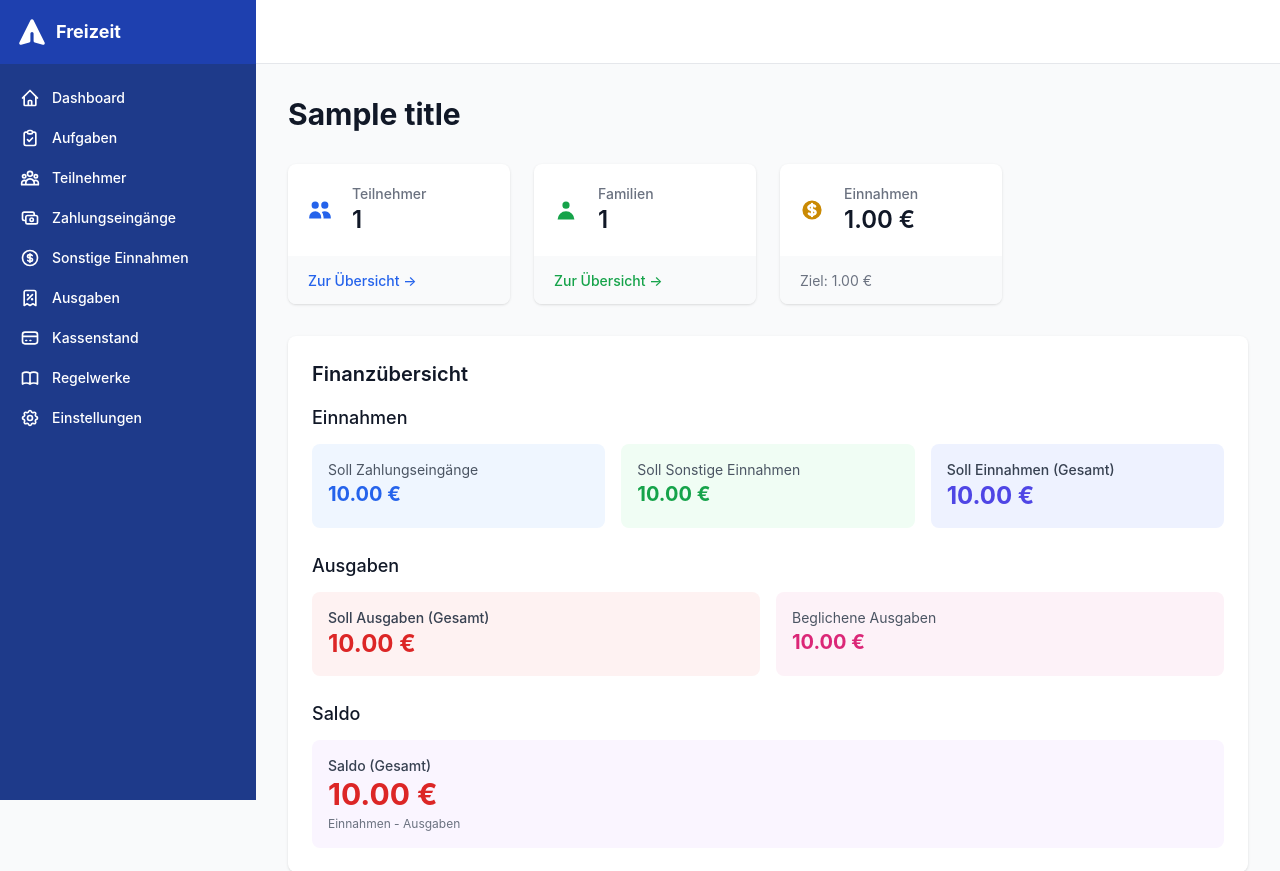
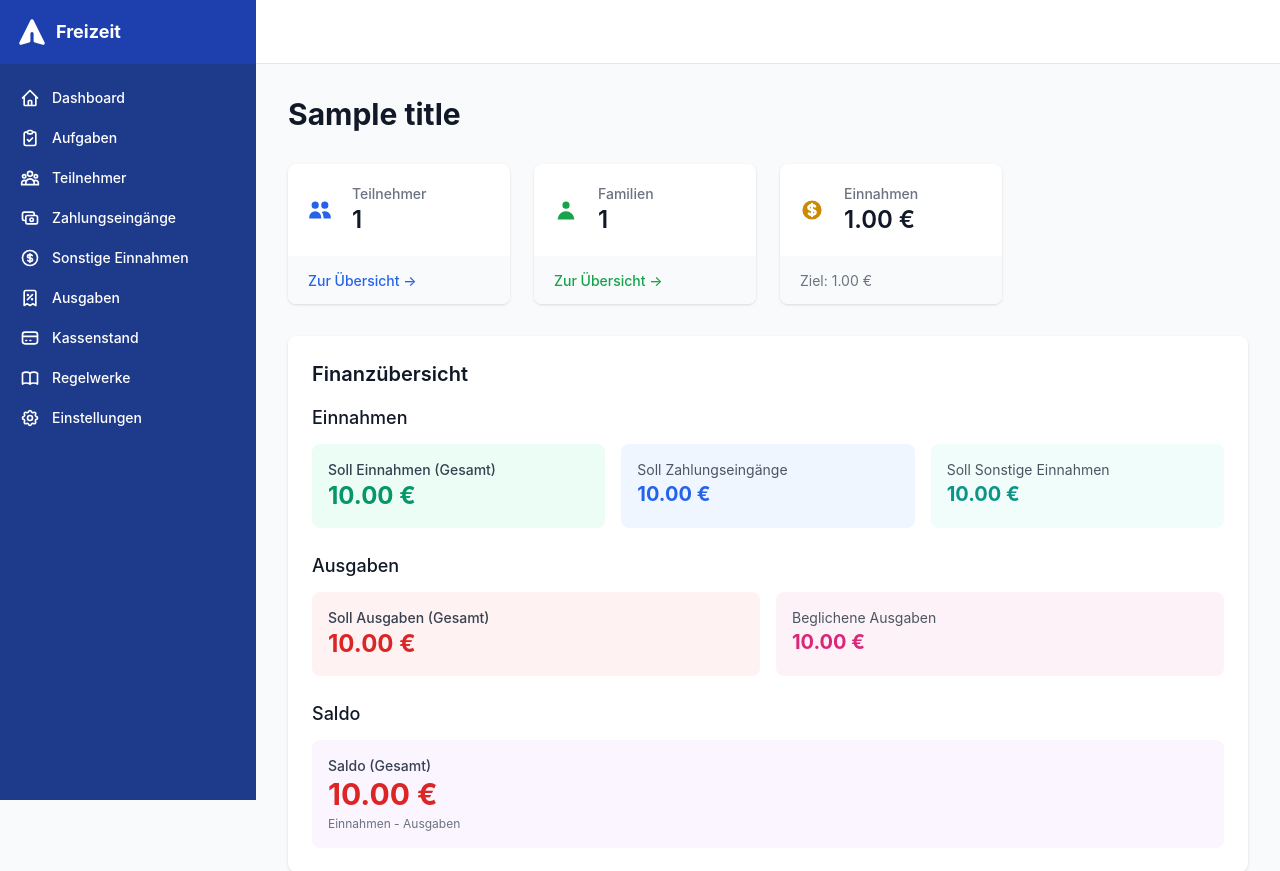
Before and after one commit to ptC7H12/MGBFreizeitplaner, a Python web app: template app/templates/dashboard.html in a window 1280 px wide. Shown: the top 871 px of the page. Run offline with Jinja, Linux system fonts and the light colour scheme; the template is opened without the code that fills it: most values are stand-ins (such as "Sample title", 1, 10 or a date in 2020); some libraries are stand-ins or nearby versions.

Commit message:
UI: Dashboard - Gesamteinnahmen nach links und Farben optimiert
- "Soll Einnahmen (Gesamt)" an erste Position (links) verschoben
- Farbschema verbessert: emerald für Gesamteinnahmen, teal für sonstige Einnahmen
- Konsistentere visuelle Darstellung der Einnahmen-Sektion

Fixes TODO #4

```diff
--- a/app/templates/dashboard.html
+++ b/app/templates/dashboard.html
@@ -96,17 +96,17 @@
     <div class="mb-6">
         <h3 class="text-lg font-medium text-gray-900 mb-3">Einnahmen</h3>
         <div class="grid grid-cols-1 md:grid-cols-3 gap-4">
+            <div class="bg-emerald-50 p-4 rounded-lg">
+                <p class="text-sm font-medium text-gray-700">Soll Einnahmen (Gesamt)</p>
+                <p class="text-2xl font-bold text-emerald-600">{{ "%.2f"|format(stats.soll_einnahmen_gesamt if stats else 0) }} €</p>
+            </div>
             <div class="bg-blue-50 p-4 rounded-lg">
                 <p class="text-sm text-gray-600">Soll Zahlungseingänge</p>
                 <p class="text-xl font-bold text-blue-600">{{ "%.2f"|format(stats.soll_zahlungseingaenge if stats else 0) }} €</p>
             </div>
-            <div class="bg-green-50 p-4 rounded-lg">
+            <div class="bg-teal-50 p-4 rounded-lg">
                 <p class="text-sm text-gray-600">Soll Sonstige Einnahmen</p>
-                <p class="text-xl font-bold text-green-600">{{ "%.2f"|format(stats.soll_sonstige_einnahmen if stats else 0) }} €</p>
-            </div>
-            <div class="bg-indigo-50 p-4 rounded-lg">
-                <p class="text-sm font-medium text-gray-700">Soll Einnahmen (Gesamt)</p>
-                <p class="text-2xl font-bold text-indigo-600">{{ "%.2f"|format(stats.soll_einnahmen_gesamt if stats else 0) }} €</p>
+                <p class="text-xl font-bold text-teal-600">{{ "%.2f"|format(stats.soll_sonstige_einnahmen if stats else 0) }} €</p>
             </div>
         </div>
     </div>
```
